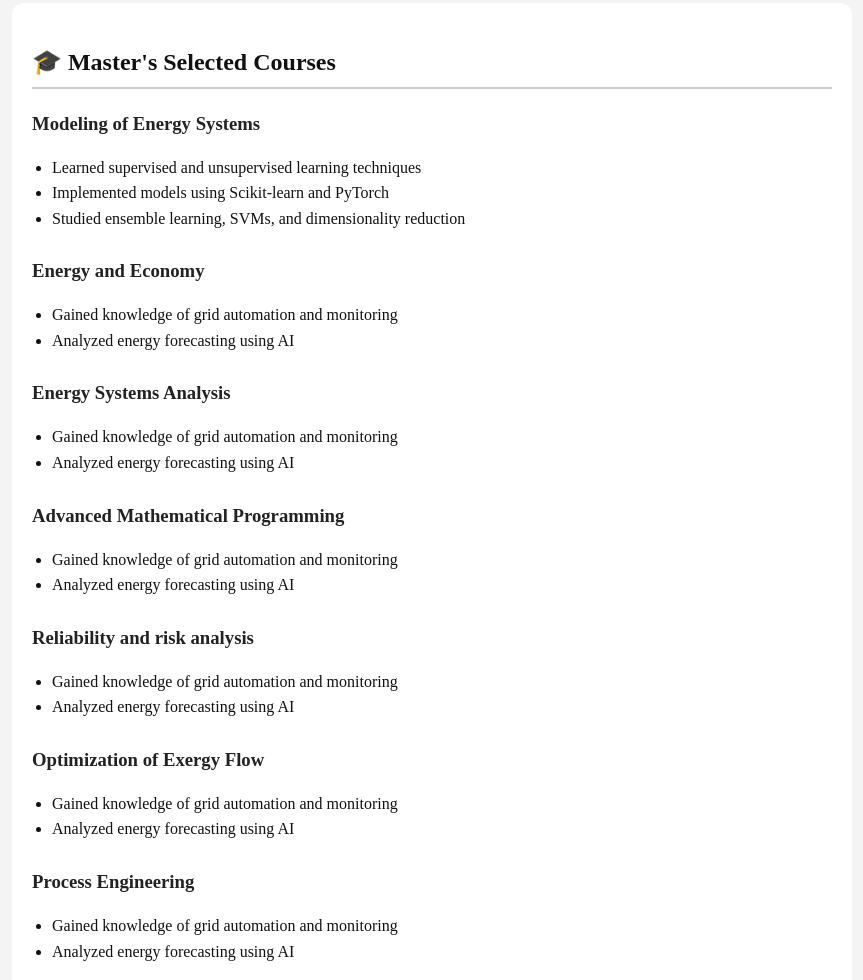
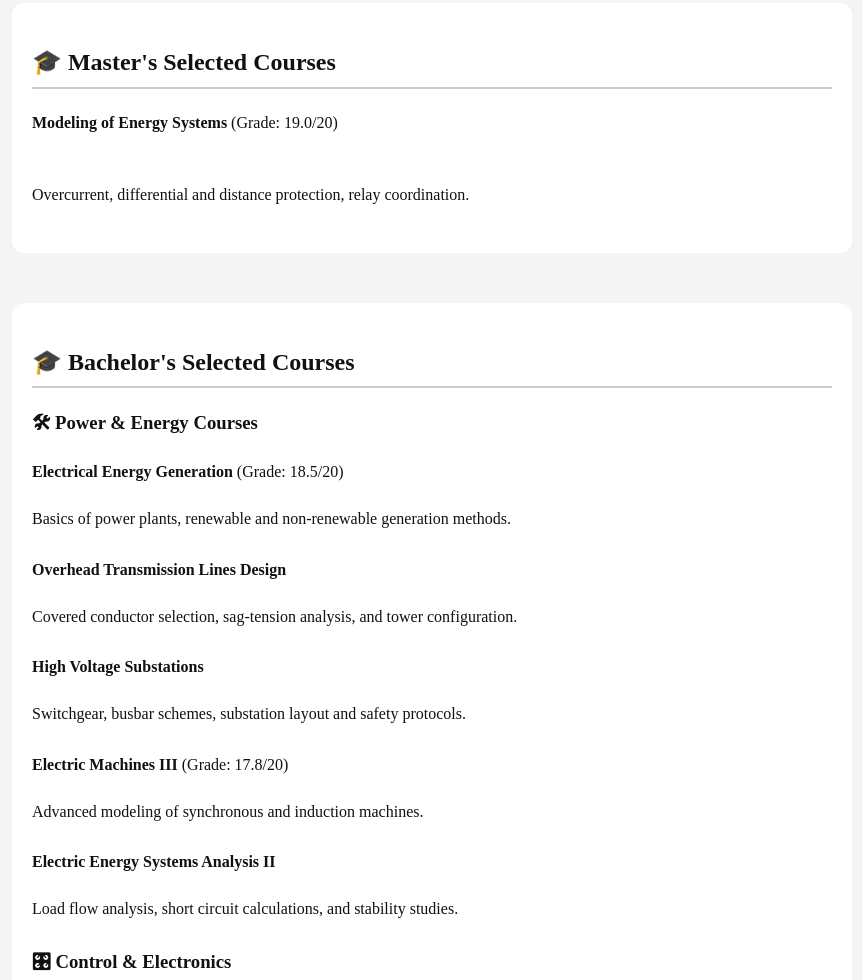
Before and after one commit to peymanghaedi/peymanghaedi.github.io, a plain HTML site: page courses.html in a window 1280 px wide. Shown: the part 565-1545 px from the top of the page, without its empty margins (208-1071 px from the left). Drawn offline with Linux system fonts and the light colour scheme.

Commit message:
Update courses.html

```diff
--- a/courses.html
+++ b/courses.html
@@ -44,57 +44,11 @@
     <section class="course-section">
       <h2>🎓 Master's Selected Courses</h2>
 
-      <article class="course">
-        <h3>Modeling of Energy Systems</h3>
-        <ul>
-          <li>Learned supervised and unsupervised learning techniques</li>
-          <li>Implemented models using Scikit-learn and PyTorch</li>
-          <li>Studied ensemble learning, SVMs, and dimensionality reduction</li>
-        </ul>
-      </article>
+    <article class="course">
+      <h4>Modeling of Energy Systems <span style="font-weight: normal;">(Grade: 19.0/20)</span></h4><br>
+      Overcurrent, differential and distance protection, relay coordination.
+    </article>
 
-      <article class="course">
-        <h3>Energy and Economy</h3>
-        <ul>
-          <li>Gained knowledge of grid automation and monitoring</li>
-          <li>Analyzed energy forecasting using AI</li>
-        </ul>
-      </article>
-      <article class="course">
-        <h3>Energy Systems Analysis</h3>
-        <ul>
-          <li>Gained knowledge of grid automation and monitoring</li>
-          <li>Analyzed energy forecasting using AI</li>
-        </ul>
-      </article>
-      <article class="course">
-        <h3>Advanced Mathematical Programming</h3>
-        <ul>
-          <li>Gained knowledge of grid automation and monitoring</li>
-          <li>Analyzed energy forecasting using AI</li>
-        </ul>
-      </article>
-      <article class="course">
-        <h3>Reliability and risk analysis</h3>
-        <ul>
-          <li>Gained knowledge of grid automation and monitoring</li>
-          <li>Analyzed energy forecasting using AI</li>
-        </ul>
-      </article>
-      <article class="course">
-        <h3>Optimization of Exergy Flow</h3>
-        <ul>
-          <li>Gained knowledge of grid automation and monitoring</li>
-          <li>Analyzed energy forecasting using AI</li>
-        </ul>
-      </article>
-      <article class="course">
-        <h3>Process Engineering</h3>
-        <ul>
-          <li>Gained knowledge of grid automation and monitoring</li>
-          <li>Analyzed energy forecasting using AI</li>
-        </ul>
-      </article>
     </section>
 
     <!-- Undergraduate Selected Courses -->
```
